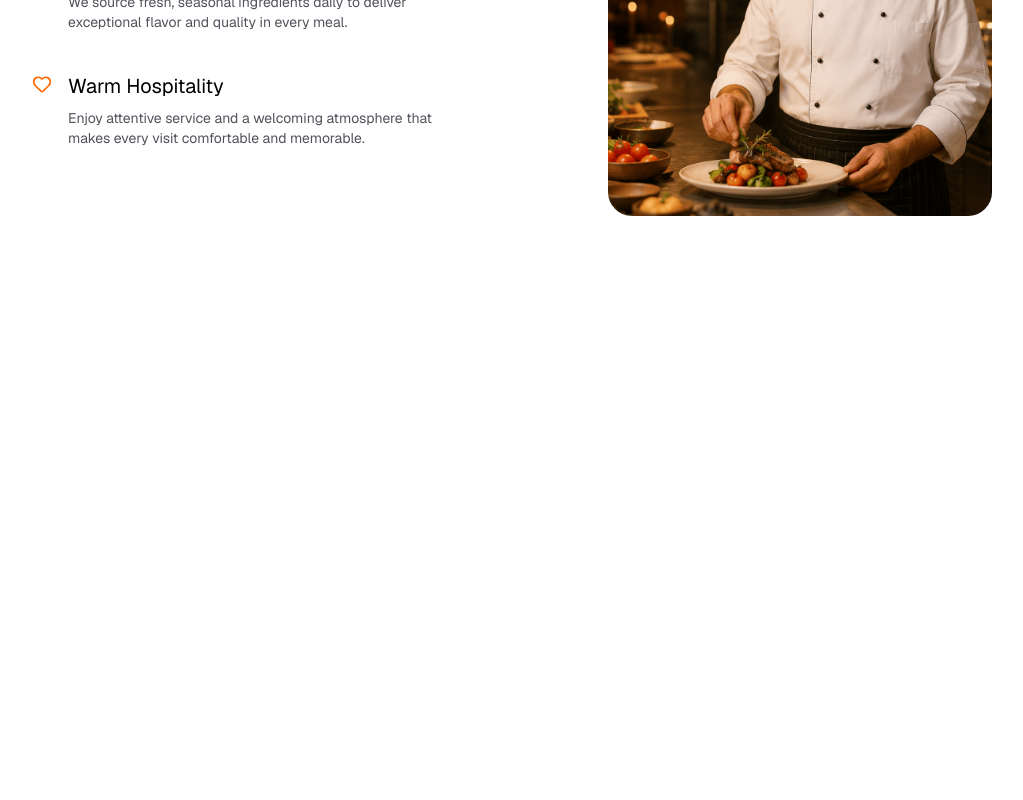
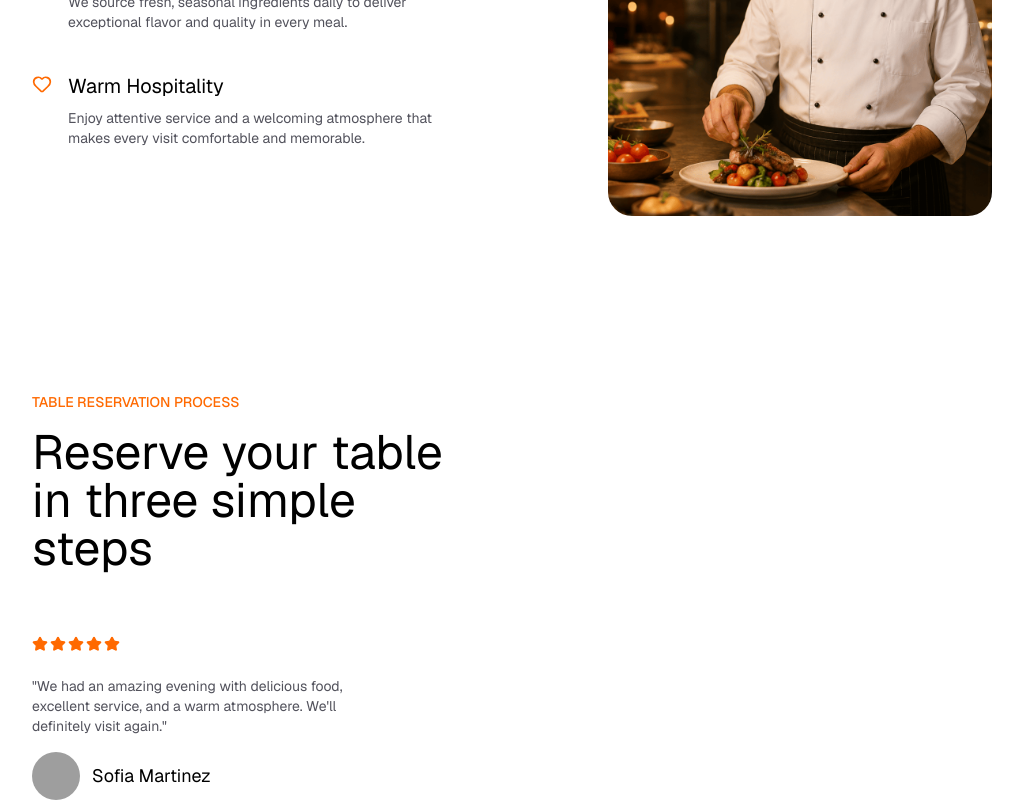
Before and after one commit to Jisap/vite-react-restro, a React (Vite) app: page / in a window 1280 px wide. Shown: the part 3081-3881 px from the top of the page, without its empty margins (128-1151 px from the left). Before the commit the page ends 3297 px from the top, so only its background shows below. Built offline with nearby package versions, Linux system fonts and the light colour scheme; grey boxes are pictures that could not be loaded.

Commit message:
feat: add BookingProcess section to App component

```diff
--- a/src/App.jsx
+++ b/src/App.jsx
@@ -4,6 +4,7 @@
 import Stats from "./sections/Stats"
 import Dishes from "./sections/Dishes"
 import Features from "./sections/Features"
+import BookingProcess from "./sections/BookingProcess"
 
 const App = () => {
   return (
@@ -14,6 +15,7 @@
       <Stats />
       <Dishes />
       <Features />
+      <BookingProcess />
     </>
   )
 }
--- /dev/null
+++ b/src/sections/BookingProcess.jsx
@@ -0,0 +1,57 @@
+import { Star } from "lucide-react"
+import Animated from "../components/Animated"
+import { bookingTestimonial } from "../data/data"
+
+const BookingProcess = () => {
+  return (
+    <section id='booking-process' className='px-auto mt-44'>
+      <div className='max-w-7xl mx-auto grid md:grid-cols-2 gap-16 md:gap-25'>
+        {/* Left Side */}
+        <div className='flex flex-col text-center md:text-left'>
+          <Animated delay={0.2}>
+            <p className='text-orange-500 font-medium uppercase mb-4'>
+              Table Reservation Process
+            </p>
+          </Animated>
+
+          <Animated delay={0.2}>
+            <h2 className='text-4xl md:text-5xl mb-16'>
+              Reserve your table in three simple steps
+            </h2>
+          </Animated>
+
+          <Animated className="flex gap-0.5 mb-6 justify-center md:justify-start">
+            {[...Array(bookingTestimonial.rating)].map((_, i) => (
+              <Star key={i} className="size-4 fill-orange-500 text-orange-500" />
+            ))}
+          </Animated>
+
+          <Animated delay={0.2}>
+            <p className="text-zinc-600 max-w-xs mas-md:mx-auto mb-4">
+              "{bookingTestimonial.quote}"
+            </p>
+          </Animated>
+
+          <Animated className="flex items-center justify-center md:justify-start gap-3">
+            <img
+              src={bookingTestimonial.authorImg}
+              alt={bookingTestimonial.authorName}
+              className="size-12 rounded-full object-cover"
+            />
+            <span className="text-lg">
+              {bookingTestimonial.authorName}
+            </span>
+          </Animated>
+        </div>
+
+        {/* Right Side */}
+        <div >
+
+        </div>
+
+      </div>
+    </section>
+  )
+}
+
+export default BookingProcess
```
